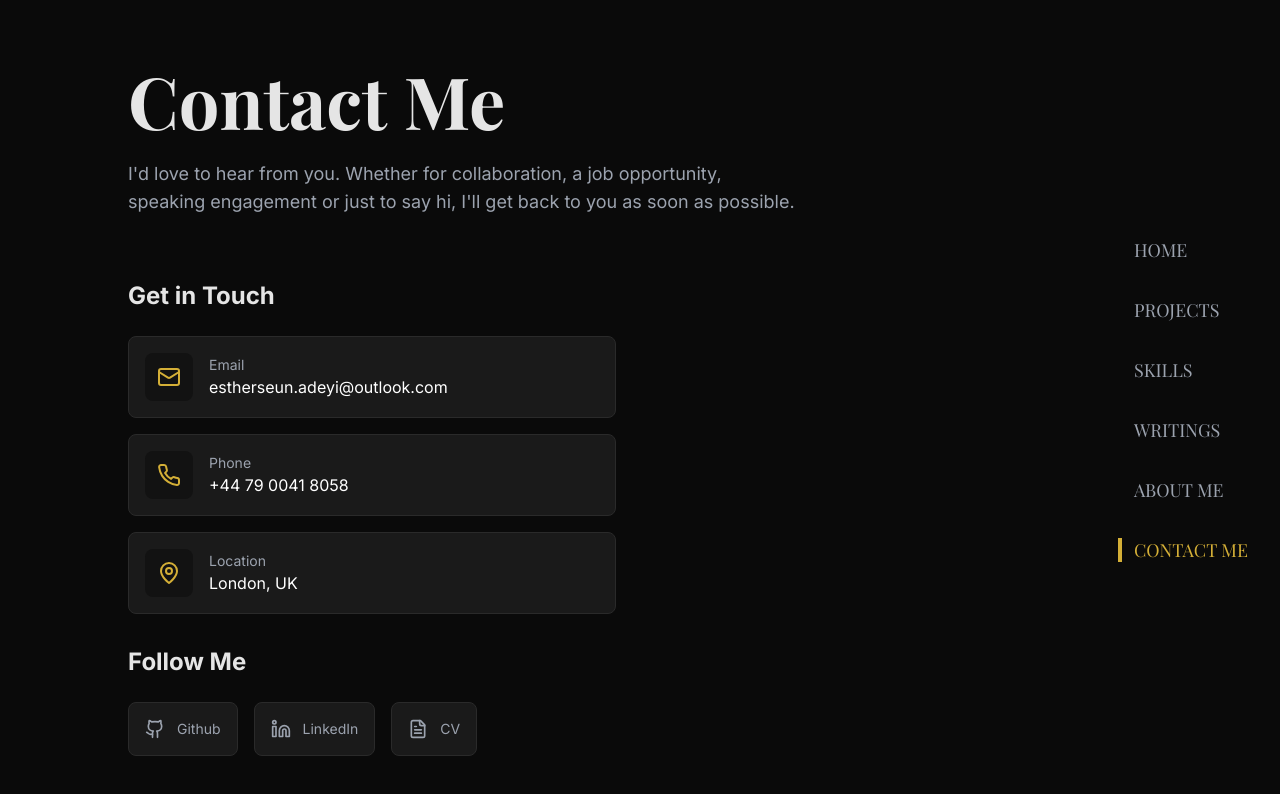
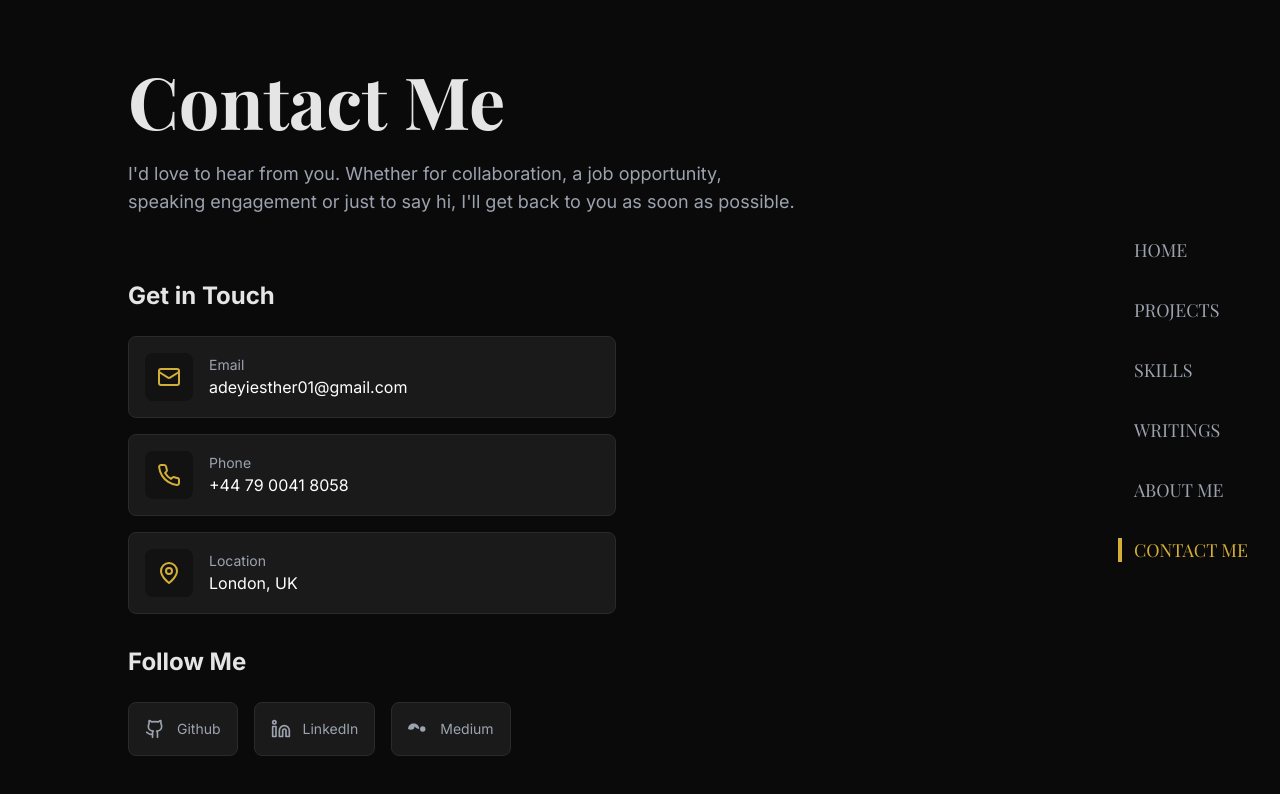
Before and after one commit to mhizsean/sean-portfolio, a Next.js app: page /contact in a window 1280 px wide. Shown: the top 794 px of the page. Built offline with nearby package versions, Linux system fonts and the light colour scheme; a web font is replaced by a local one.

Commit message:
update contact page

```diff
--- a/app/contact/page.tsx
+++ b/app/contact/page.tsx
@@ -2,15 +2,8 @@
 
 import { motion } from "framer-motion";
 import { useState } from "react";
-import {
-  Mail,
-  Send,
-  Github,
-  Linkedin,
-  FileText,
-  MapPin,
-  Phone,
-} from "lucide-react";
+import { Send } from "lucide-react";
+import { contactMethods, contactSocialLinks } from "@/constants/socialLinks";
 
 export default function ContactPage() {
   const [formData, setFormData] = useState({
@@ -30,28 +23,6 @@ export default function ContactPage() {
       setFormData({ name: "", email: "", message: "" });
     }, 1000);
   };
-
-  const contactMethods = [
-    {
-      icon: Mail,
-      label: "Email",
-      value: "estherseun.adeyi@outlook.com",
-      href: "mailto:estherseun.adeyi@outlook.com",
-    },
-    {
-      icon: Phone,
-      label: "Phone",
-      value: "+44 79 0041 8058",
-      href: "tel:+44790041805",
-    },
-    { icon: MapPin, label: "Location", value: "London, UK", href: "#" },
-  ];
-
-  const socialLinks = [
-    { icon: Github, label: "Github", href: "#" },
-    { icon: Linkedin, label: "LinkedIn", href: "#" },
-    { icon: FileText, label: "CV", href: "#" },
-  ];
 
   return (
     <main className="min-h-screen p-6 md:p-12 lg:p-16 max-w-6xl mx-auto">
@@ -215,7 +186,7 @@ export default function ContactPage() {
           >
             <h2 className="text-2xl font-bold mb-6">Follow Me</h2>
             <div className="flex flex-wrap gap-4">
-              {socialLinks.map((link, index) => {
+              {contactSocialLinks.map((link, index) => {
                 const Icon = link.icon;
                 return (
                   <motion.a
@@ -228,6 +199,7 @@ export default function ContactPage() {
                     transition={{ delay: index * 0.1 }}
                     whileHover={{ scale: 1.05, rotate: 5 }}
                     whileTap={{ scale: 0.95 }}
+                    target="_blank"
                   >
                     <Icon
                       className="text-gray-400 group-hover:text-accent-primary transition-colors"
--- a/constants/socialLinks.ts
+++ b/constants/socialLinks.ts
@@ -1,5 +1,5 @@
 import type { ComponentType } from "react";
-import { FileText, Github, Linkedin, type LucideIcon } from "lucide-react";
+import { FileText, Github, Linkedin, Mail, MapPin, Phone, type LucideIcon } from "lucide-react";
 import { DevToIcon, MediumIcon } from "@/components/SocialBrandIcons";
 
 export type SocialIcon = LucideIcon | ComponentType<{ size?: number; className?: string }>;
@@ -8,6 +8,7 @@ export type SocialLink = {
   icon: SocialIcon;
   label: string;
   href: string;
+  value?: string;
 };
 
 export const socialLinks: SocialLink[] = [
@@ -25,7 +26,37 @@ export const socialLinks: SocialLink[] = [
   {
     icon: MediumIcon,
     label: "Medium",
-    href: "https://medium.com/@adeyiesther01",
+    href: "https://medium.com/@mhizsean",
   },
   { icon: FileText, label: "CV", href: "#" },
 ];
+
+export const contactSocialLinks: SocialLink[] = [
+    { icon: Github, label: "Github", href: "https://github.com/mhizsean" },
+    {
+      icon: Linkedin,
+      label: "LinkedIn",
+      href: "https://www.linkedin.com/in/esther-o-adeyi/",
+    },
+    {
+      icon: MediumIcon,
+      label: "Medium",
+      href: "https://medium.com/@mhizsean",
+    },
+]
+
+  export const contactMethods: SocialLink[] = [
+    {
+      icon: Mail,
+      label: "Email",
+      value: "adeyiesther01@gmail.com",
+      href: "mailto:adeyiesther01@gmail.com",
+    },
+    {
+      icon: Phone,
+      label: "Phone",
+      value: "+44 79 0041 8058",
+      href: "tel:+44790041805",
+    },
+    { icon: MapPin, label: "Location", value: "London, UK", href: "#" },
+  ];
```
